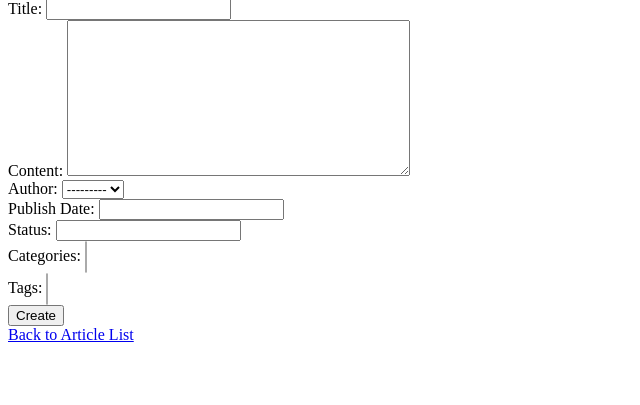
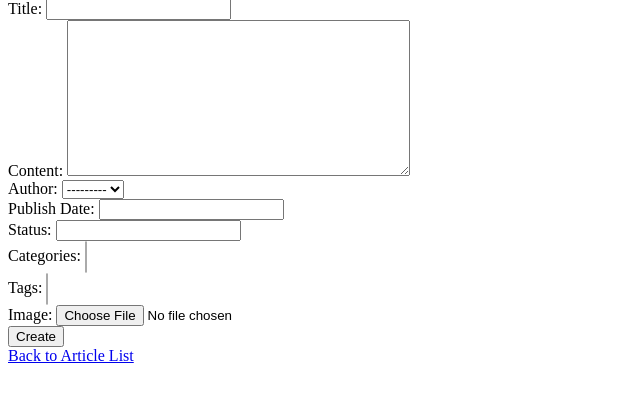
Before and after one commit to Abhishek-code-art/News_Website, a Django app: page /articles/create/ in a window 1280 px wide. Shown: the part 81-486 px from the top of the page, without its empty margins (0-640 px from the left). Run offline with Django 5.2, Linux system fonts and the light colour scheme; data that the repository does not hold is empty; some libraries are stand-ins or nearby versions.

Commit message:
added image field in the article model

```diff
--- a/backend/news_backend/NewsApp/forms.py
+++ b/backend/news_backend/NewsApp/forms.py
@@ -17,4 +17,4 @@ class ArticleForm(forms.ModelForm):
 
     class Meta:
         model = Article
-        fields = ['title', 'content', 'authorID', 'publishDate', 'status', 'categories', 'tags']
+        fields = ['title', 'content', 'authorID', 'publishDate', 'status', 'categories', 'tags', 'image']
--- a/backend/news_backend/NewsApp/models.py
+++ b/backend/news_backend/NewsApp/models.py
@@ -42,6 +42,7 @@ class Article(models.Model):
     status = models.CharField(max_length=50)
     categories = models.ManyToManyField(Category, related_name='articles')
     tags = models.ManyToManyField(Tag, through='ArticleTag', related_name='articles')
+    image = models.ImageField(upload_to='article_images/', null=True, blank=True)
 
     def __str__(self):
         return self.title
--- a/backend/news_backend/NewsApp/templates/article_detail.html
+++ b/backend/news_backend/NewsApp/templates/article_detail.html
@@ -5,6 +5,9 @@
 </head>
 <body>
     <h1>{{ object.title }}</h1>
+    {% if object.image %}
+        <p><img src="{{ object.image.url }}" alt="{{ object.title }}"></p>  <!-- Display image -->
+    {% endif %}
     <p>{{ object.content }}</p>
     <p>Author: {{ object.authorID.username }}</p>
     <p>Publish Date: {{ object.publishDate }}</p>
--- a/backend/news_backend/NewsApp/templates/article_form.html
+++ b/backend/news_backend/NewsApp/templates/article_form.html
@@ -6,7 +6,7 @@
 </head>
 <body>
     <h1>{% if object %}Edit Article{% else %}Create Article{% endif %}</h1>
-    <form method="post">
+    <form method="post" enctype="multipart/form-data">
         {% csrf_token %}
         {% load custom_filters %}
 
@@ -40,6 +40,11 @@
             {{ form.tags|add_class:"select2" }}
         </div>
 
+        <div>
+            <label for="id_image">Image:</label>
+            {{ form.image }}  <!-- Add image field -->
+        </div>
+
         <button type="submit">{% if object %}Update{% else %}Create{% endif %}</button>
     </form>
     <a href="{% url 'article_list' %}">Back to Article List</a>
--- a/backend/news_backend/NewsApp/templates/category_detail.html
+++ b/backend/news_backend/NewsApp/templates/category_detail.html
@@ -1,4 +1,4 @@
-<!DOCTYPE html>
+<!-- <!DOCTYPE html>
 <html>
 <head>
     <title>Category Details</title>
@@ -18,4 +18,4 @@
     <a href="{% url 'category_update' category.pk %}">Edit</a>
     <a href="{% url 'category_delete' category.pk %}">Delete</a>
 </body>
-</html>
+</html> -->
--- a/backend/news_backend/news_backend/settings.py
+++ b/backend/news_backend/news_backend/settings.py
@@ -134,3 +134,6 @@ STATICFILES_DIRS = [os.path.join(BASE_DIR, 'static')]
 # https://docs.djangoproject.com/en/5.0/ref/settings/#default-auto-field
 
 DEFAULT_AUTO_FIELD = 'django.db.models.BigAutoField'
+
+MEDIA_URL = '/media/'
+MEDIA_ROOT = os.path.join(BASE_DIR, 'media')
--- a/backend/news_backend/news_backend/urls.py
+++ b/backend/news_backend/news_backend/urls.py
@@ -1,4 +1,6 @@
 # news_backend/urls.py
+from django.conf import settings
+from django.conf.urls.static import static
 from django.contrib import admin
 from django.urls import path, include
 
@@ -6,4 +8,4 @@ urlpatterns = [
     path('admin/', admin.site.urls),
     path('NewsApp/', include('NewsApp.urls')),  # Include NewsApp URLs
     path('', include('NewsApp.urls')),  # This includes NewsApp URLs at the root path
-]
+] + static(settings.MEDIA_URL, document_root=settings.MEDIA_ROOT)
```
Also changed, not shown: backend/news_backend/NewsApp/migrations/0007_article_image_alter_article_tags.py (added), backend/news_backend/media/article_images/Screenshot_from_2024-07-04_13-34-49.png (added).
